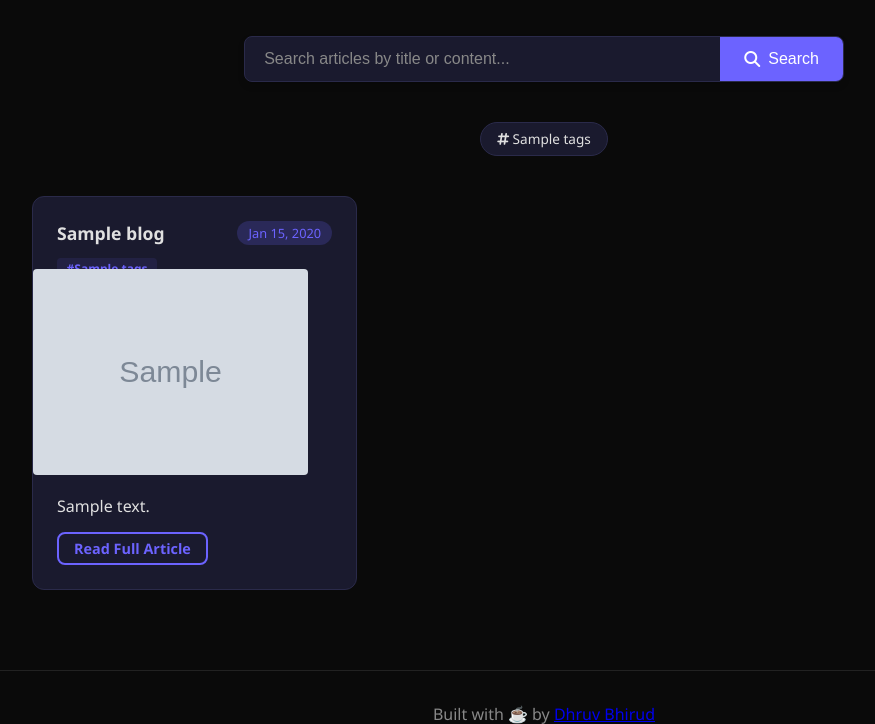
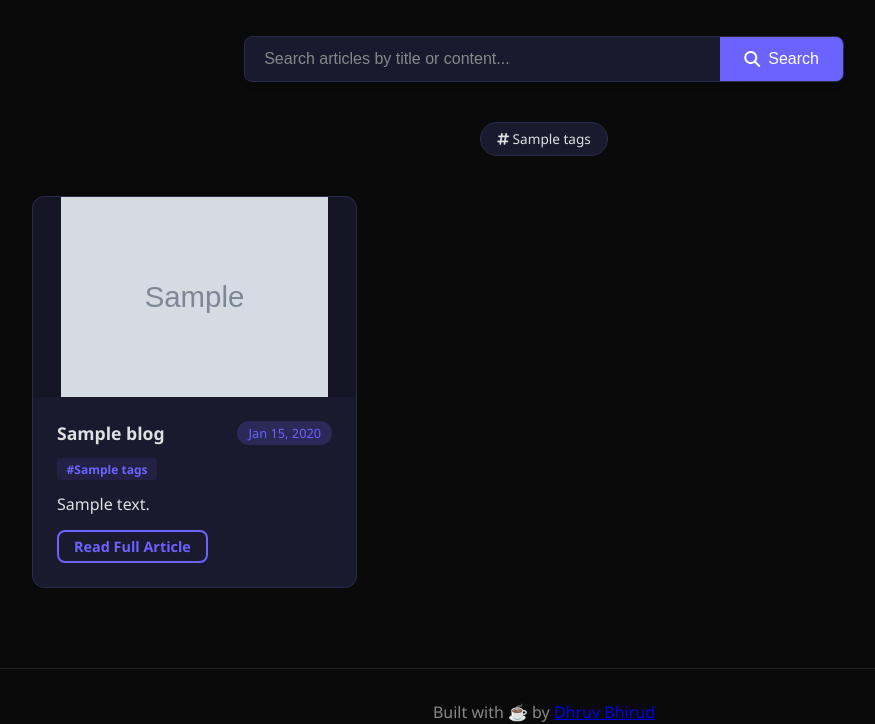
Before and after one commit to DhruvBhirud/django-portfolio, a Django app: page /blogs/ in a window 1280 px wide. Shown: the part 209-933 px from the top of the page, without its empty margins (96-971 px from the left). Run offline with Django 5.2, Linux system fonts and the light colour scheme; tables that the repository leaves empty hold one stand-in row (values such as "Sample post"); grey boxes marked "Sample" are stand-in pictures; a database or web service that is not in the repository returns one stand-in record (values such as "Sample title").

Commit message:
fix: image issue in all blogs section

```diff
--- a/main/templates/main/blog_index.html
+++ b/main/templates/main/blog_index.html
@@ -37,6 +37,9 @@
     <div class="projects-grid">
         {% for blog in blogs %}
         <div class="project-card">
+            {% if blog.image_url %}
+            <img src="{{ blog.image_url }}" alt="{{ blog.title }}">
+            {% endif %}
             <div class="project-header">
                 <h3>{{ blog.title }}</h3>
                 <span class="project-tag">{{ blog.created_at|date:"M d, Y" }}</span>
@@ -51,10 +54,6 @@
                     </a>
                 {% endfor %}
             </div>
-            {% endif %}
-
-            {% if blog.image_url %}
-            <img src="{{ blog.image_url }}" alt="{{ blog.title }}" style="width: 100%; height: auto; border-radius: 4px; margin-bottom: 15px; max-height: 300px; object-fit: cover;">
             {% endif %}
             <p>{{ blog.content|striptags|truncatewords:40 }}</p>
             <div class="project-links mt-3" style="margin-top: 15px;">
```
